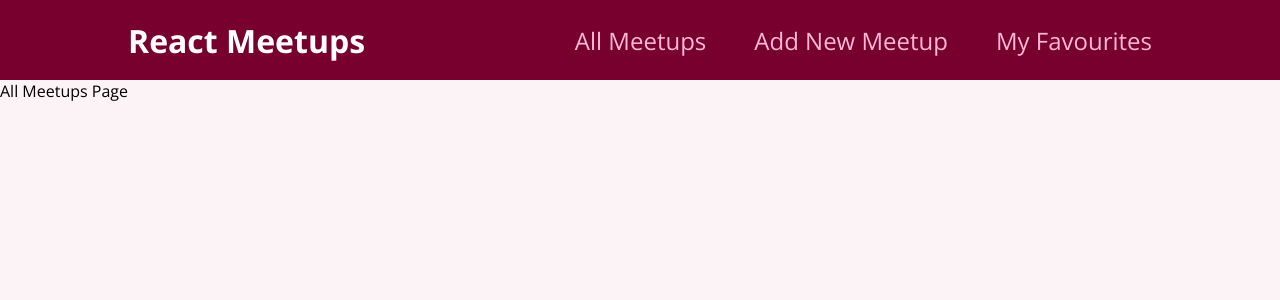
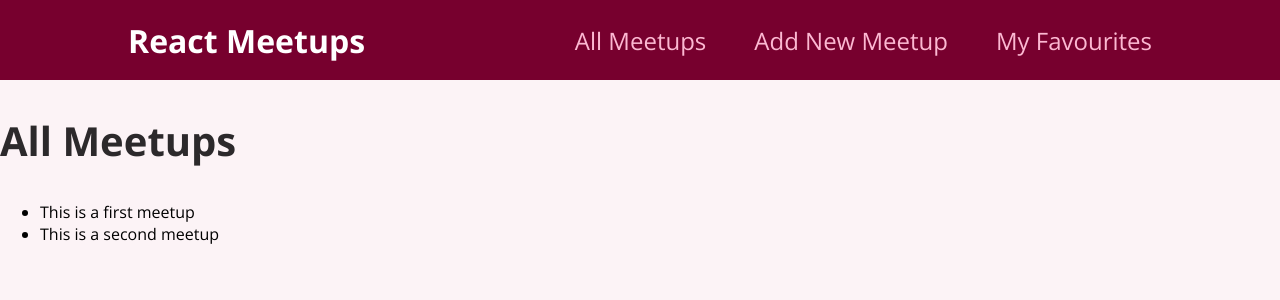
Before and after one commit to AJ-Mackay/RtCG-Summary, a React (Create React App) app: page / in a window 1280 px wide. Shown: the top 300 px of the page. Built offline with nearby package versions, Linux system fonts and the light colour scheme.

Commit message:
Outputting Lists of Data

```diff
--- a/src/pages/AllMeetups.js
+++ b/src/pages/AllMeetups.js
@@ -1,5 +1,35 @@
+const DUMMY_DATA = [
+  {
+    id: "m1",
+    title: "This is a first meetup",
+    image:
+      "https://upload.wikimedia.org/wikipedia/commons/thumb/d/d3/Stadtbild_M%C3%BCnchen.jpg/2560px-Stadtbild_M%C3%BCnchen.jpg",
+    address: "Meetupstreet 5, 12345 Meetup City",
+    description:
+      "This is a first, amazing meetup which you definitely should not miss. It will be a lot of fun!",
+  },
+  {
+    id: "m2",
+    title: "This is a second meetup",
+    image:
+      "https://upload.wikimedia.org/wikipedia/commons/thumb/d/d3/Stadtbild_M%C3%BCnchen.jpg/2560px-Stadtbild_M%C3%BCnchen.jpg",
+    address: "Meetupstreet 5, 12345 Meetup City",
+    description:
+      "This is a second, amazing meetup which you definitely should not miss. It will be a lot of fun!",
+  },
+];
+
 function AllMeetupsPage() {
-  return <div>All Meetups Page</div>;
+  return (
+    <section>
+      <h1>All Meetups</h1>
+      <ul>
+        {DUMMY_DATA.map((meetup) => {
+          return <li key={meetup.id}>{meetup.title}</li>;
+        })}
+      </ul>
+    </section>
+  );
 }
 
 export default AllMeetupsPage;
```
